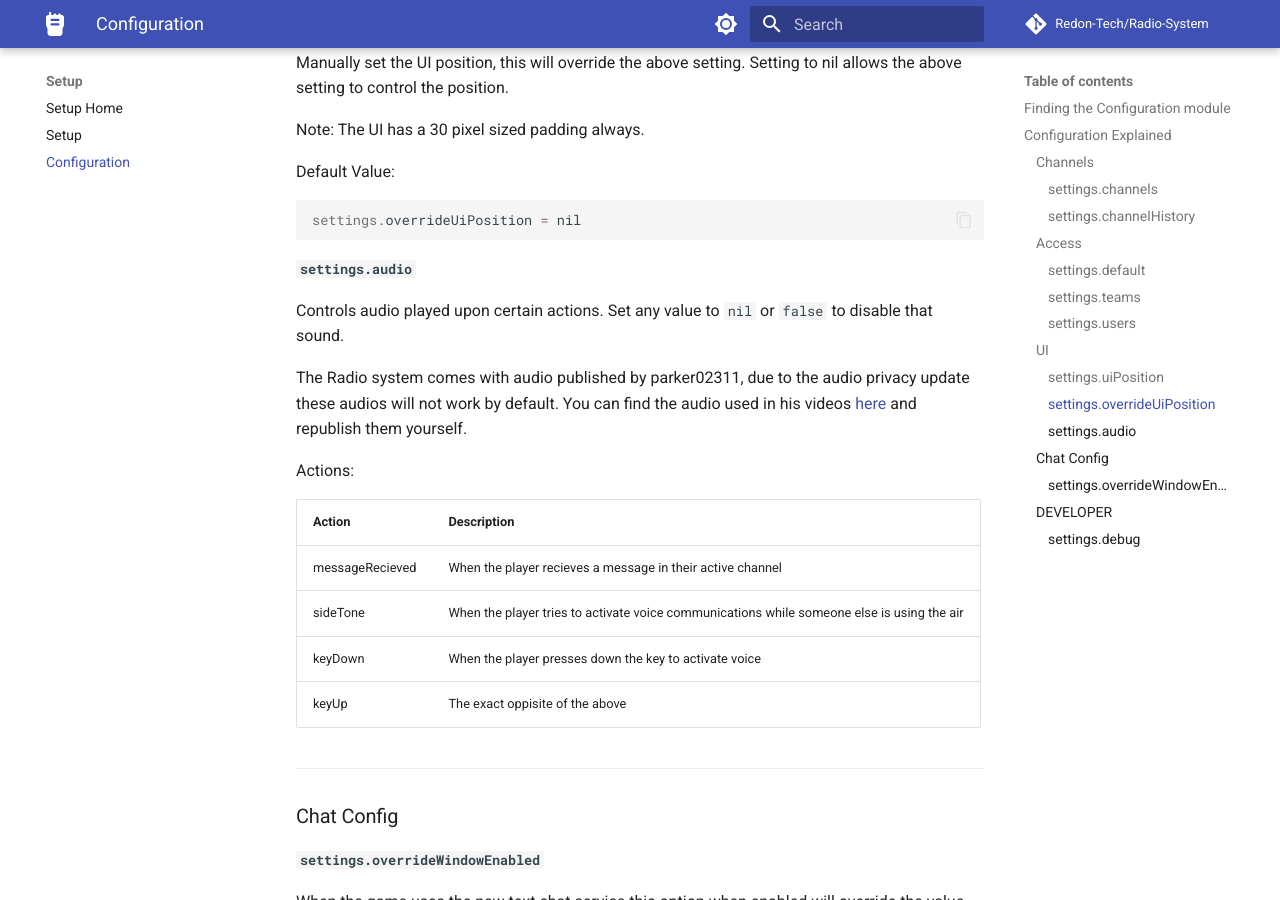
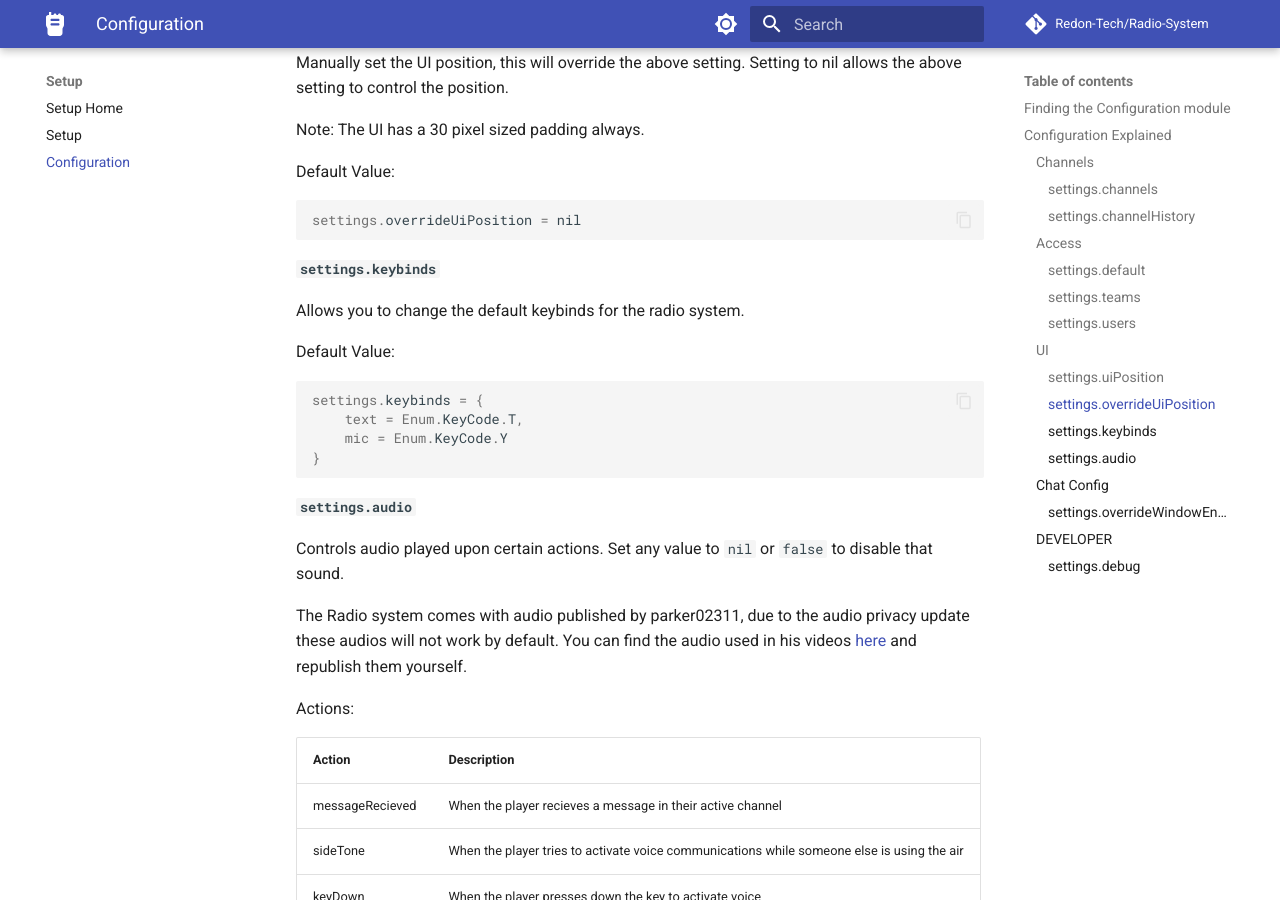
Before and after one commit to Redon-Tech/radio-system, an MkDocs documentation site: the page built from docs/setup/configuration.md, in a window 1280 px wide and 900 px high, scrolled down 2755 px. Built offline with MkDocs 1.6.1 and Material for MkDocs 9.7.7, drawn with Linux system fonts in a browser that asks for light colours; comment, search, counter and statistics services are not loaded.

Commit message:
Update docs

````diff
--- a/docs/setup/configuration.md
+++ b/docs/setup/configuration.md
@@ -3,7 +3,7 @@ authors:
     - parker02311
 ---
 
-This guide is the next part after [setting up the system](/setup/setup). If you have not done this step please do it before continuing.
+This guide is the next part after [setting up the system](setup.md). If you have not done this step please do it before continuing.
 
 ## Finding the Configuration module
 It is under the provided folder in the ModuleScript called `settings`
@@ -117,6 +117,17 @@ Default Value:
 settings.overrideUiPosition = nil
 ```
 
+#### `settings.keybinds`
+Allows you to change the default keybinds for the radio system.
+
+Default Value:
+```lua
+settings.keybinds = {
+	text = Enum.KeyCode.T,
+	mic = Enum.KeyCode.Y
+}
+```
+
 #### `settings.audio`
 Controls audio played upon certain actions. Set any value to `nil` or `false` to disable that sound.
 
````
Also changed, not shown: docs/guide/api/index.md (+2 -2 lines), docs/setup/index.md (+1 -1 lines), docs/setup/setup.md (+1 -1 lines).
